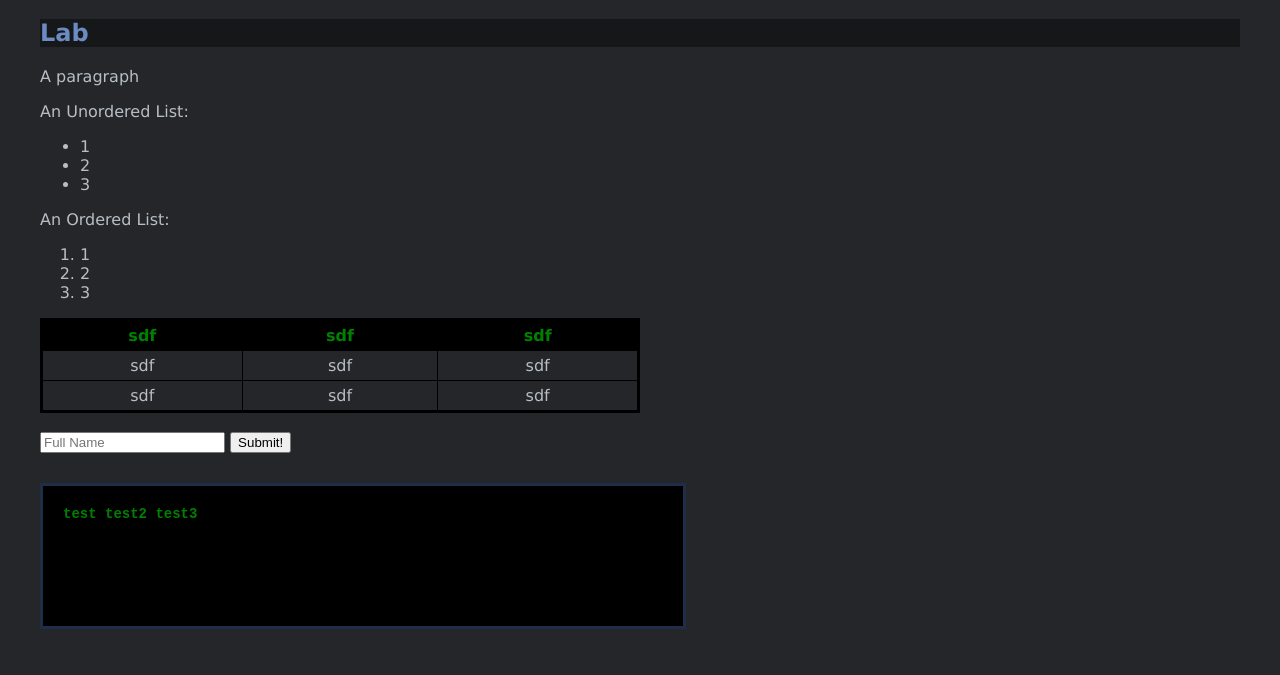
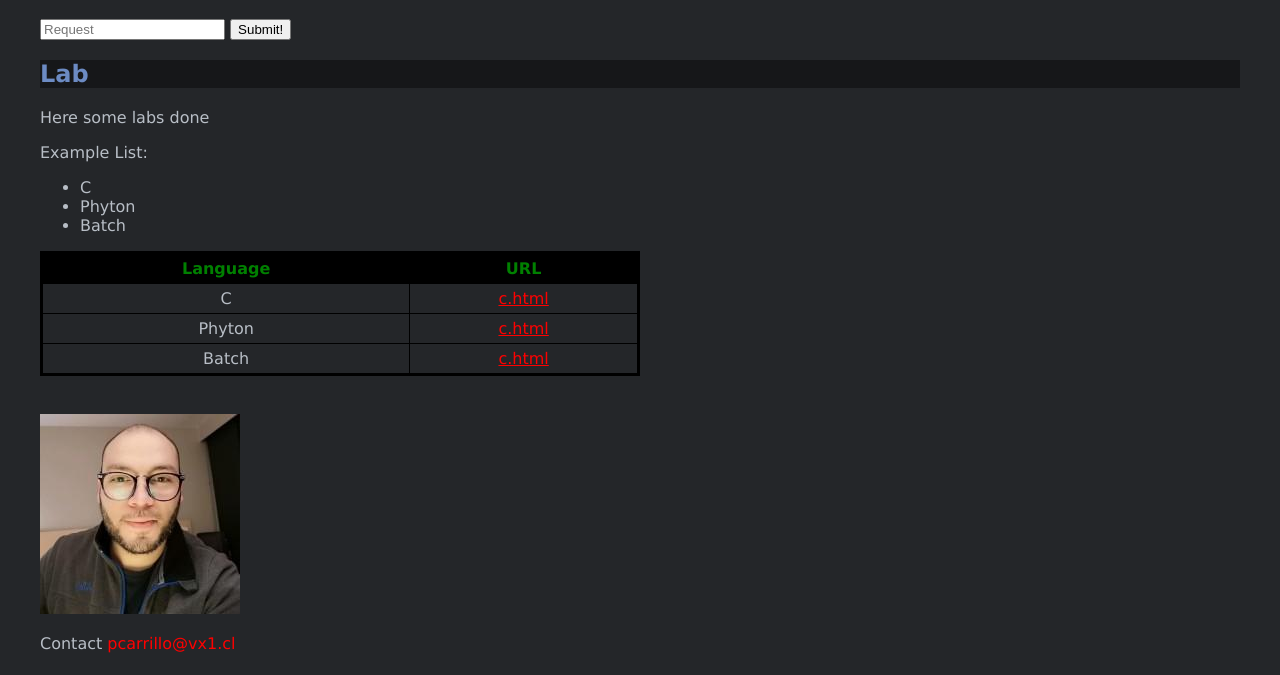
Before and after one commit to pcarrillo2/vx1, a plain HTML site: page index.html in a window 1280 px wide. Shown: the part 102-777 px from the top of the page. Drawn offline with Linux system fonts and the light colour scheme.

Commit message:
another change

```diff
--- a/index.html
+++ b/index.html
@@ -5,48 +5,42 @@
     <link rel="stylesheet" href="stylesheet.css">
   </head>
   <body>
-    <h1>Vx1.cl</h1>
+      <h1>Vx1.cl</h1>
+<div class="topnav">
+  <form>
+    <input type="text" placeholder="Request" name="request">
+    <button>Submit!</button>
+  </form>
+</div>
     <h2>Lab</h2>
-    <p> A paragraph</p>
-    An Unordered List:
+    <p> Here some labs done</p>
+    Example List:
     <ul>
-      <li>1</li>
-      <li>2</li>
-      <li>3</li>
+      <li>C</li>
+      <li>Phyton</li>
+      <li>Batch</li>
     </ul>
-    An Ordered List:
-    <ol>
-      <li>1</li>
-      <li>2</li>
-      <li>3</li>
-    </ol>
     <table>
       <tr>
-        <th>sdf</th>
-        <th>sdf</th>
-        <th>sdf</th>
+        <th>Language</th>
+        <th>URL</th>
       </tr>
       <tr>
-        <td>sdf</td>
-        <td>sdf</td>
-        <td>sdf</td>
+        <td>C</td>
+        <td><a href="c.html">c.html</a></td>
       </tr>
       <tr>
-        <td>sdf</td>
-        <td>sdf</td>
-        <td>sdf</td>
+        <td>Phyton</td>
+        <td><a href="c.html">c.html</a></td>
+      </tr>
+      <tr>
+        <td>Batch</td>
+        <td><a href="c.html">c.html</a></td>
       </tr>
     </table>
       </br>
-    <form>
-      <input type="text" placeholder="Full Name" name="name">
-      <button>Submit!</button>
-    </form>
-    <div id="script">
-      test
-      test2
-      test3
-    </div>
+
+
   </br>
     <img src="me.jpg">
     <p>Contact <a>pcarrillo@vx1.cl</a></p>
```
